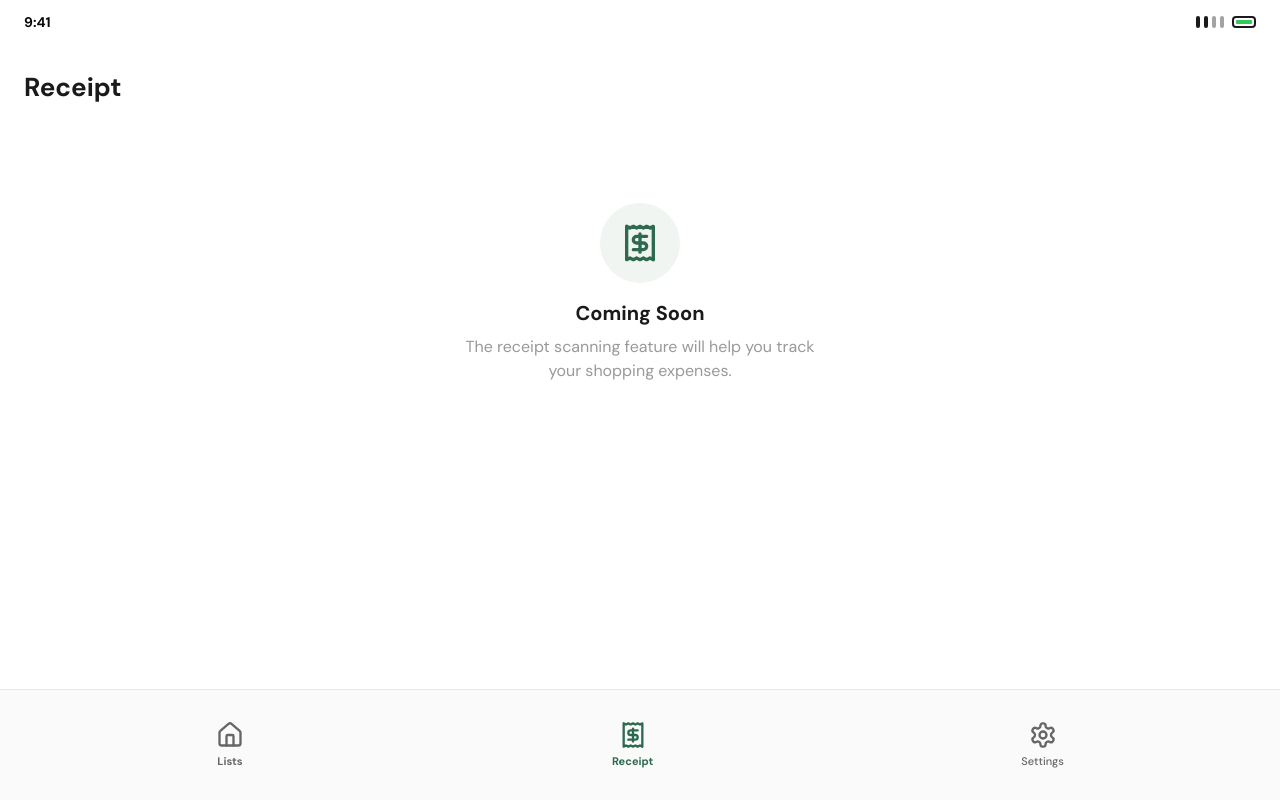
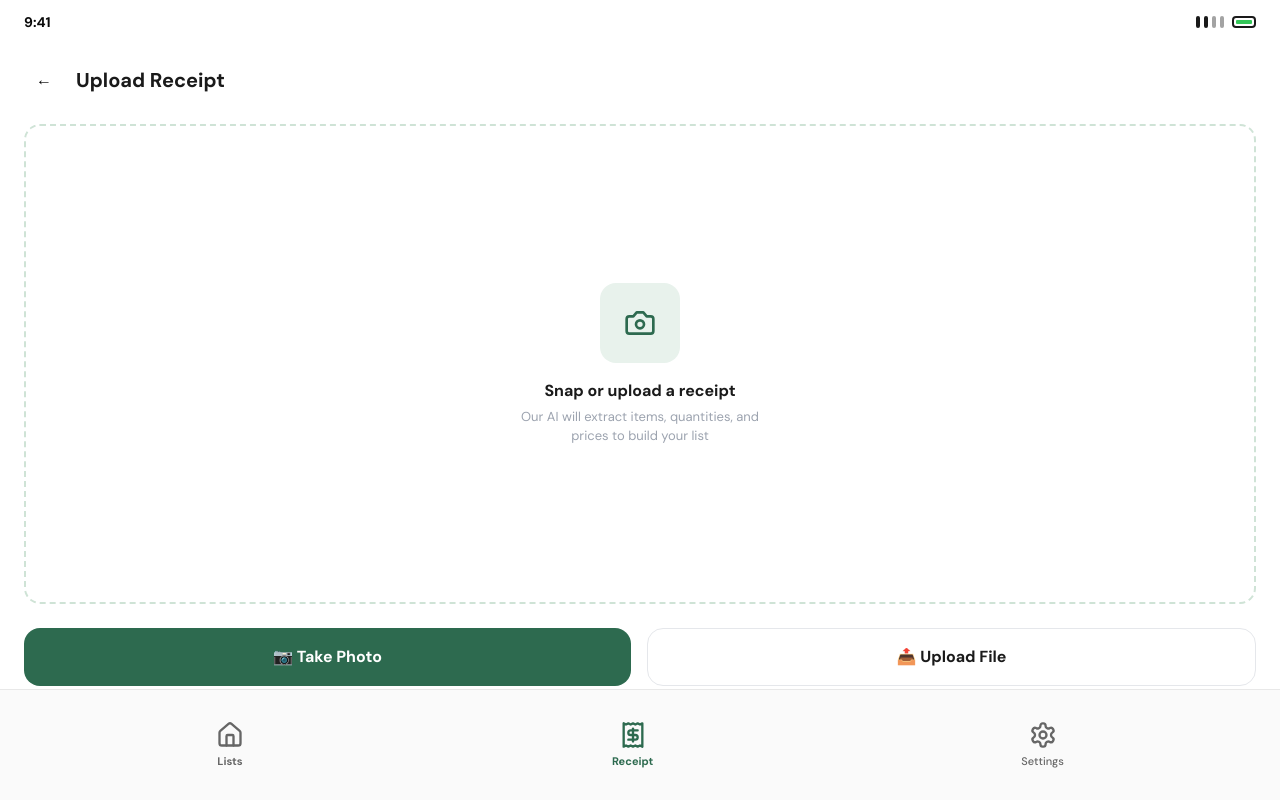
Before and after one commit to DKIV9570/CMPT863-G10, a React (Vite) app: page /receipt in a window 1280 px wide. Built offline with nearby package versions, Linux system fonts and the light colour scheme.

Commit message:
Add a receipt section and update design of page

```diff
--- a/src/app/pages/AIRules.tsx
+++ b/src/app/pages/AIRules.tsx
@@ -165,7 +165,7 @@ export default function AIRules() {
   };
 
   return (
-    <div className="bg-white min-h-screen pb-[132px] max-w-[608px] mx-auto">
+    <div className="bg-white min-h-screen pb-[132px] max-w-[3000px] mx-auto">
       <div className="h-11 px-6 flex items-center justify-between text-sm font-bold">
         <span>9:41</span>
         <div className="flex items-center gap-2">
--- a/src/app/pages/Checkout.tsx
+++ b/src/app/pages/Checkout.tsx
@@ -18,7 +18,7 @@ export default function Checkout() {
 
   if (!comparisonData || !selectedPlan) {
     return (
-      <div className="bg-white min-h-screen pb-[111px] max-w-[608px] mx-auto">
+      <div className="bg-white min-h-screen pb-[111px] max-w-[3000px] mx-auto">
         <div className="px-6 pt-20">
           <h1 className="text-[26px] font-bold text-[#1A1A1A]">Checkout</h1>
           <p className="mt-3 text-[14px] text-[#666666]">
@@ -37,7 +37,7 @@ export default function Checkout() {
   }
 
   return (
-    <div className="bg-white min-h-screen pb-[111px] max-w-[608px] mx-auto">
+    <div className="bg-white min-h-screen pb-[111px] max-w-[3000px] mx-auto">
       <div className="h-11 px-6 flex items-center justify-between text-sm font-bold">
         <span>9:41</span>
         <div className="flex items-center gap-2">
--- a/src/app/pages/PriceComparison.tsx
+++ b/src/app/pages/PriceComparison.tsx
@@ -61,7 +61,7 @@ export default function PriceComparison() {
 
   if (!comparisonData) {
     return (
-      <div className="bg-white min-h-screen pb-[111px] max-w-[608px] mx-auto">
+      <div className="bg-white min-h-screen pb-[111px] max-w-[3000px] mx-auto">
         <div className="px-6 pt-20">
           <h1 className="text-[26px] font-bold text-[#1A1A1A]">
             Price Comparison
@@ -82,7 +82,7 @@ export default function PriceComparison() {
   }
 
   return (
-    <div className="bg-white min-h-screen pb-[111px] max-w-[608px] mx-auto">
+    <div className="bg-white min-h-screen pb-[111px] max-w-[3000px] mx-auto">
       <div className="h-11 px-6 flex items-center justify-between text-sm font-bold">
         <span>9:41</span>
         <div className="flex items-center gap-2">
--- a/src/app/pages/Receipt.tsx
+++ b/src/app/pages/Receipt.tsx
@@ -1,9 +1,41 @@
-import { Receipt as ReceiptIcon } from "lucide-react";
+import { Camera } from "lucide-react";
 import BottomNav from "../components/BottomNav";
+import { useNavigate } from "react-router";
+import { useRef, useState } from "react";
 
 export default function Receipt() {
+  const navigate = useNavigate();
+  const fileInputRef = useRef<HTMLInputElement | null>(null);
+  const [preview, setPreview] = useState<string | null>(null);
+
+  const handleUploadClick = () => {
+    if (fileInputRef.current) {
+      fileInputRef.current.click();
+    }
+  };
+
+  const handleFileChange = (e: React.ChangeEvent<HTMLInputElement>) => {
+    const file = e.target.files?.[0]; // optional chaining for safety
+
+    if (file) {
+      console.log("Uploaded:", file);
+
+      const imageUrl = URL.createObjectURL(file);
+      setPreview(imageUrl);
+    }
+};
+
   return (
     <div className="bg-white min-h-screen pb-[111px] max-w-[3000px] mx-auto">
+      {/* Hidden Input */}
+      <input
+        type="file"
+        accept="image/*"
+        ref={fileInputRef}
+        onChange={handleFileChange}
+        className="hidden"
+      />
+
       {/* Status Bar */}
       <div className="h-11 px-6 flex items-center justify-between text-sm font-bold">
         <span>9:41</span>
@@ -22,22 +54,70 @@ export default function Receipt() {
       </div>
 
       {/* Header */}
-      <div className="px-6 pt-6 pb-4">
-        <h1 className="text-[26px] font-bold text-[#1A1A1A]">Receipt</h1>
+      <div className="px-6 pt-4 pb-2 flex items-center gap-3">
+        <button
+          onClick={() => navigate(-1)}
+          className="w-10 h-10 rounded-full flex items-center justify-center hover:bg-gray-100 transition-colors"
+        >
+          ←
+        </button>
+        <h1 className="text-[20px] font-semibold text-[#1A1A1A]">
+          Upload Receipt
+        </h1>
       </div>
 
-      {/* Content */}
-      <div className="flex flex-col items-center justify-center py-20">
-        <div className="w-20 h-20 bg-[#F0F5F1] rounded-full flex items-center justify-center mb-4">
-          <ReceiptIcon className="w-10 h-10 text-[#2D6A4F]" />
+      {/* Upload Area */}
+      <div className="px-6 mt-4">
+        <div className="w-full h-[60vh] border-2 border-dashed border-[#CFE3D6] rounded-2xl flex flex-col items-center justify-center text-center px-6">
+          {preview ? (
+            <img
+              src={preview}
+              alt="Preview"
+              className="w-full h-full object-contain"
+
+            />
+
+          ) : (
+            <>
+              <div className="w-20 h-20 bg-[#E8F2EC] rounded-2xl flex items-center justify-center mb-4">
+                <Camera className="w-8 h-8 text-[#2D6A4F]" />
+              </div>
+
+              <h2 className="text-[16px] font-semibold text-[#1A1A1A] mb-1">
+                Snap or upload a receipt
+              </h2>
+
+              <p className="text-[13px] text-[#9CA3AF] max-w-[240px]">
+                Our AI will extract items, quantities, and prices to build your list
+              </p>
+            </>
+          )}
+
         </div>
-        <h2 className="text-xl font-bold text-[#1A1A1A] mb-2">
-          Coming Soon
-        </h2>
-        <p className="text-[#999999] text-center max-w-sm">
-          The receipt scanning feature will help you track your shopping expenses.
+
+      </div>
+
+
+      {/* Actions */}
+      <div className="px-6 mt-6 flex gap-4">
+        <button className="flex-1 bg-[#2D6A4F] text-white py-4 rounded-2xl font-semibold flex items-center justify-center gap-2">
+          📷 Take Photo
+        </button>
+
+        <button
+          onClick={handleUploadClick}
+          className="flex-1 border border-[#E5E7EB] text-[#1A1A1A] py-4 rounded-2xl font-semibold flex items-center justify-center gap-2 transition-all hover:bg-[#F9FAFB]"
+        >
+          📤 Upload File
+        </button>
+      </div>
+
+      {/* Preview Image for upload */}
+      {preview && (
+        <p className="mt-3 text-center text-green-600 font-medium">
+          ✓ Receipt uploaded successfully
         </p>
-      </div>
+      )}
 
       <BottomNav />
     </div>
--- a/src/app/pages/Settings.tsx
+++ b/src/app/pages/Settings.tsx
@@ -54,7 +54,7 @@ export default function Settings() {
   ];
 
   return (
-    <div className="bg-white min-h-screen pb-[111px] max-w-[608px] mx-auto">
+    <div className="bg-white min-h-screen pb-[111px] max-w-[3000px] mx-auto">
       <div className="h-11 px-6 flex items-center justify-between text-sm font-bold">
         <span>9:41</span>
         <div className="flex items-center gap-2">
```
